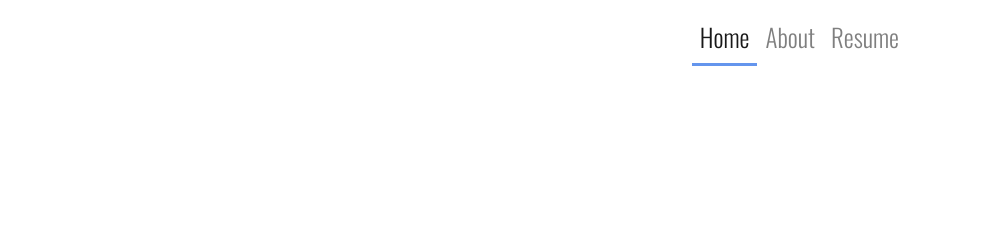
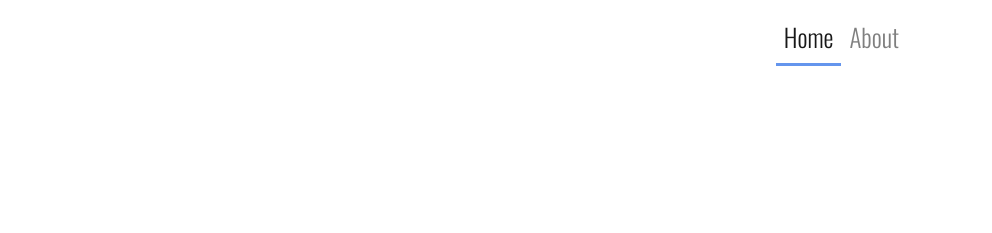
Before and after one commit to melaniemccallProcessing/portfolio, a website: page index.html in a window 1280 px wide. Shown: the top 233 px of the page, 288-1280 px from the left. Drawn offline with nearby package versions, Linux system fonts and the light colour scheme; files whose address does not match are found by name.

Commit message:
Removing resume for now

```diff
--- a/index.html
+++ b/index.html
@@ -42,9 +42,9 @@
           <li class="nav-item">
             <a class="nav-link" href="about.html">About</a>
           </li>
-          <li class="nav-item">
+          <!-- <li class="nav-item">
             <a class="nav-link" href="resume.html">Resume</a>
-          </li>
+          </li> -->
         </ul>
       </div>
     </div>
```
Also changed, not shown: about.html (+3 -3 lines).
